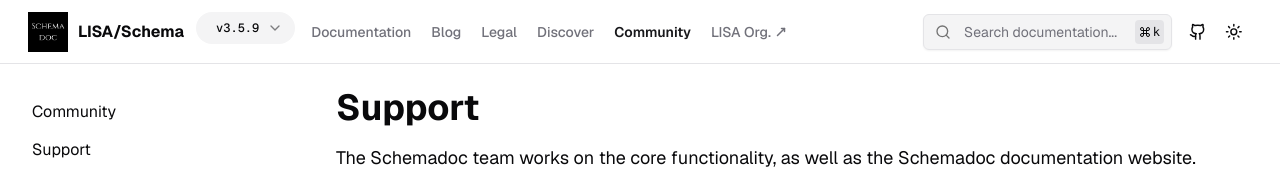
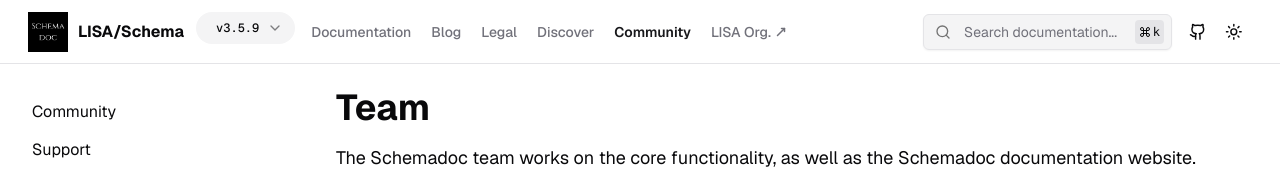
Before and after one commit to bradcn/schemadocv2, a Next.js app: page /community/team in a window 1280 px wide. Shown: the top 178 px of the page. Built offline with nearby package versions, Linux system fonts and the light colour scheme.

Commit message:
Update page.tsx

```diff
--- a/app/community/team/page.tsx
+++ b/app/community/team/page.tsx
@@ -11,7 +11,7 @@ export const metadata: Metadata = {
 export default function TeamPage() {
   return(
     <main className="max-w-4xl mx-auto my-6">
-      <h1 className="text-4xl font-bold my-4">Support</h1>
+      <h1 className="text-4xl font-bold my-4">Team</h1>
       <p className="text-lg my-4">
         The Schemadoc team works on the core functionality, as well as the Schemadoc documentation website.
       </p>
```
